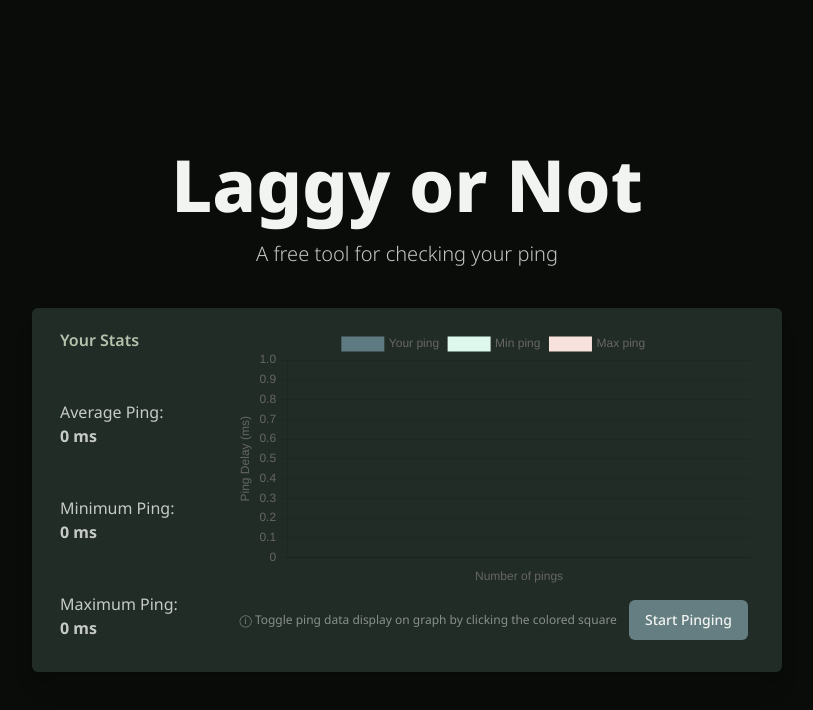
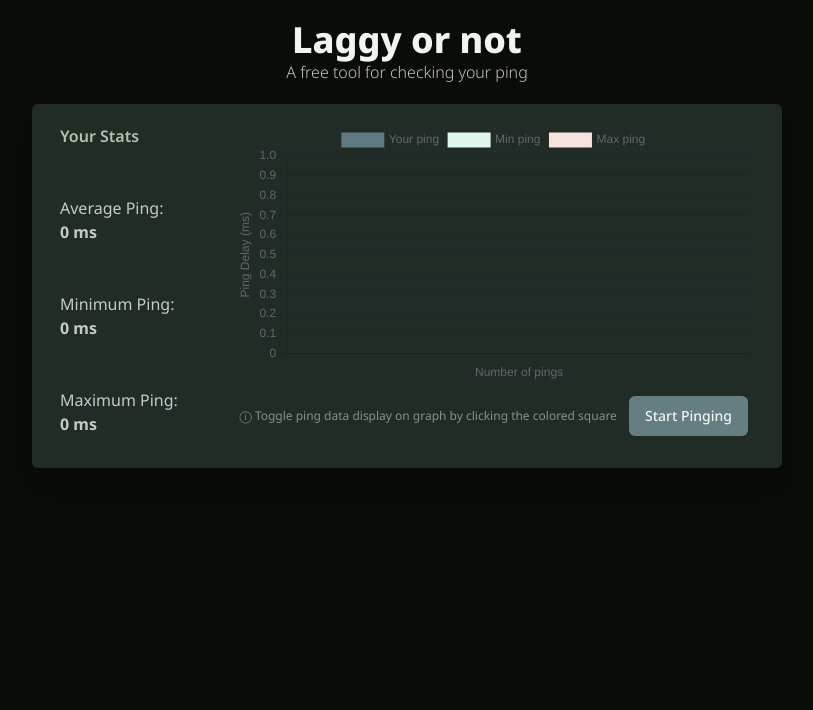
Before and after one commit to dot-tsu/laggy-or-not, an Astro site: page / in a window 1280 px wide. Shown: the whole page, without its empty margins (233-1046 px from the left). Built offline with nearby package versions, Linux system fonts and the light colour scheme; Astro itself is replaced by a stand-in of ours.

Commit message:
Add header

```diff
--- a/src/layouts/Layout.astro
+++ b/src/layouts/Layout.astro
@@ -11,7 +11,7 @@ import "@/styles/globals.css";
     <title>Laggy or Not</title>
   </head>
   <body
-    class="font-notosans h-svh w-svw flex justify-center items-center bg-background text-content">
+    class="font-notosans h-svh w-svw bg-background text-content">
     <slot />
   </body>
 </html>
--- a/src/pages/index.astro
+++ b/src/pages/index.astro
@@ -1,15 +1,12 @@
 ---
 import Layout from "../layouts/Layout.astro";
 import Ping from "@/sections/Ping.astro";
+import Header from "@/sections/Header.astro";
 ---
 
 <Layout>
-  <!-- <Header /> -->
-  <main>
-    <h1 class="text-center text-7xl p-5 font-extrabold">Laggy or Not</h1>
-    <h2 class="text-xl text-content/80 text-center font-light pb-10">
-      A free tool for checking your ping
-    </h2>
+  <Header />
+  <main class="flex justify-center items-center">
     <Ping />
   </main>
 </Layout>
--- /dev/null
+++ b/src/sections/Header.astro
@@ -0,0 +1,10 @@
+---
+
+---
+
+<header class="p-5">
+  <h1 class="text-center text-4xl font-extrabold">Laggy or not</h1>
+  <h2 class="text-content/80 text-center font-light">
+    A free tool for checking your ping
+  </h2>
+</header>
```
